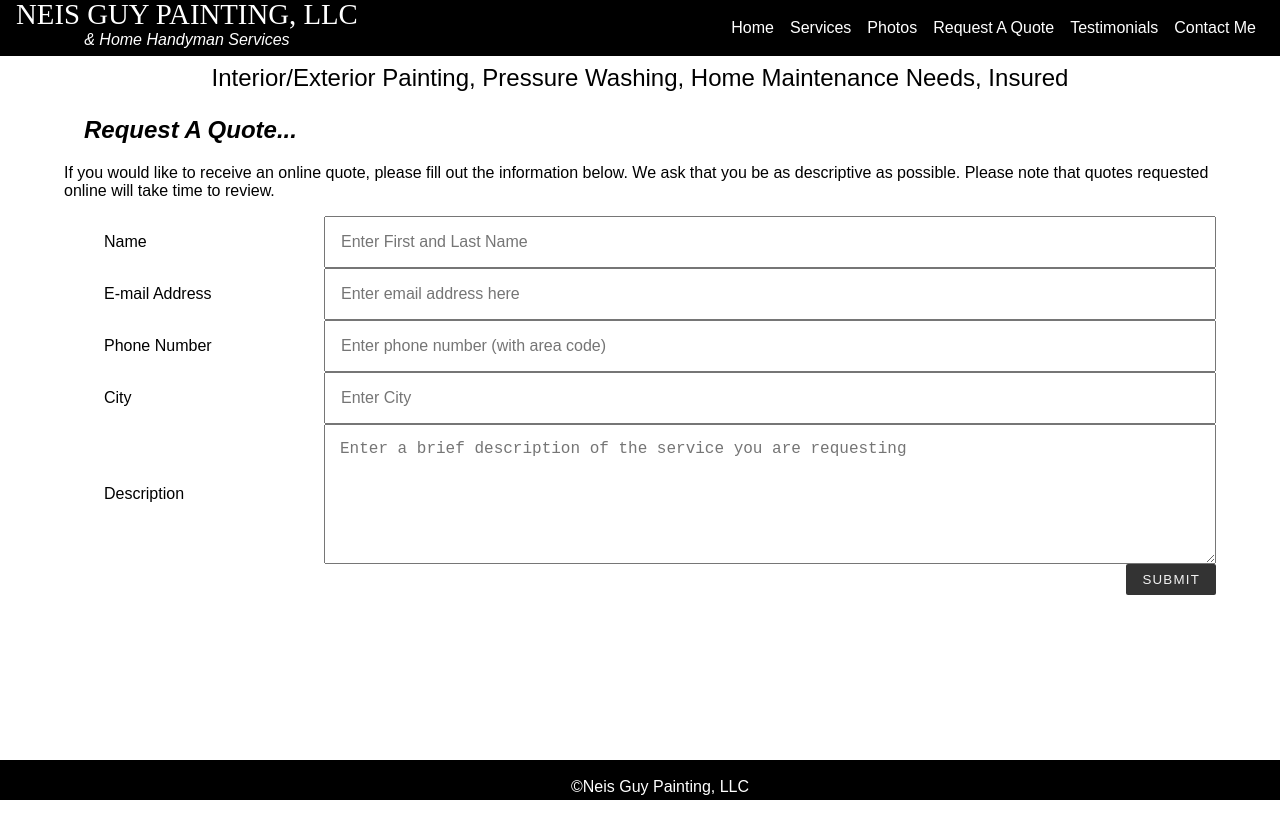
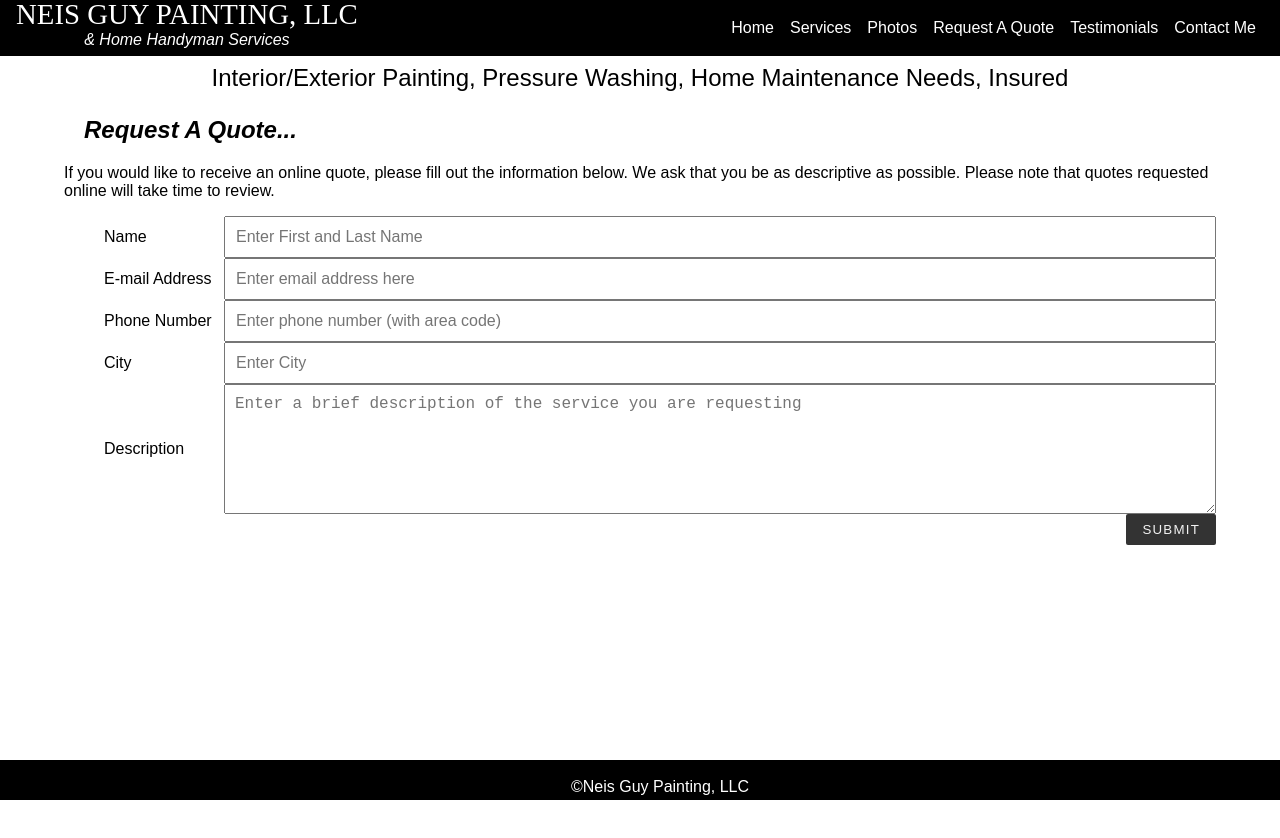
Before and after one commit to Matt-Neis/neis-guy-painting, a React (Create React App) app: page /quotes in a window 1280 px wide. Shown: the top 838 px of the page. Built offline with nearby package versions, Linux system fonts and the light colour scheme.

Commit message:
Adjusted values in quotes css

```diff
--- a/package.json
+++ b/package.json
@@ -3,6 +3,7 @@
   "version": "0.1.0",
   "private": true,
   "dependencies": {
+    "aws-sdk": "^2.378.0",
     "axios": "^0.18.0",
     "bootstrap": "^4.1.3",
     "cors": "^2.8.5",
--- a/src/Client/CSS/Quotes.css
+++ b/src/Client/CSS/Quotes.css
@@ -10,7 +10,7 @@
 .flex-outer > li > label,
 .flex-outer li p {
   flex: 1 0 120px;
-  max-width: 220px;
+  max-width: 120px;
 }
 
 .flex-outer > li > label + *,
@@ -31,7 +31,7 @@
 
 .flex-outer li input,
 .flex-outer li textarea {
-  padding: 15px;
+  padding: 10px;
   font-size: 16px;
 }
 
@@ -47,7 +47,7 @@ h2, p {
 
     .flex-outer li input,
     .flex-outer li textarea {
-        font-size: 20px;
+        font-size: 18px;
     }
 }
 
```
Also changed, not shown: 1 other file (tests, documents, lock files or other folders).
